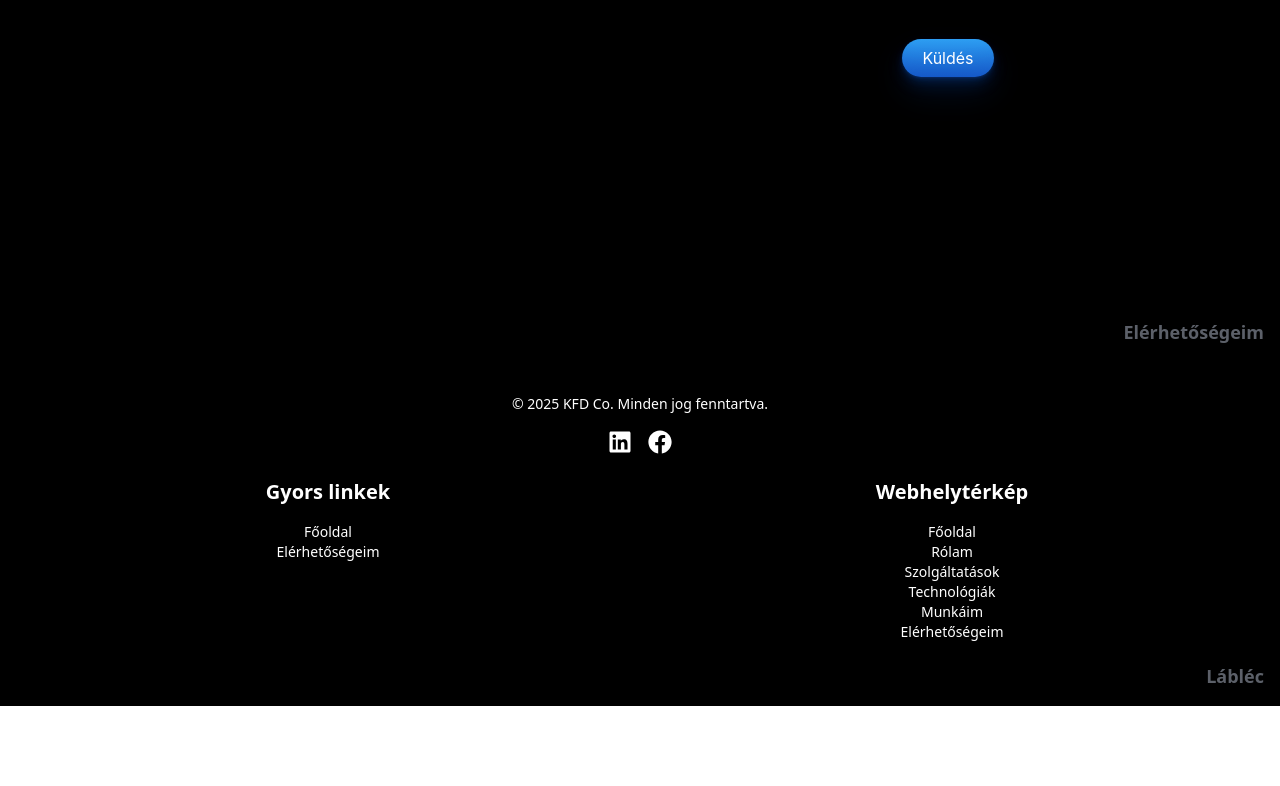
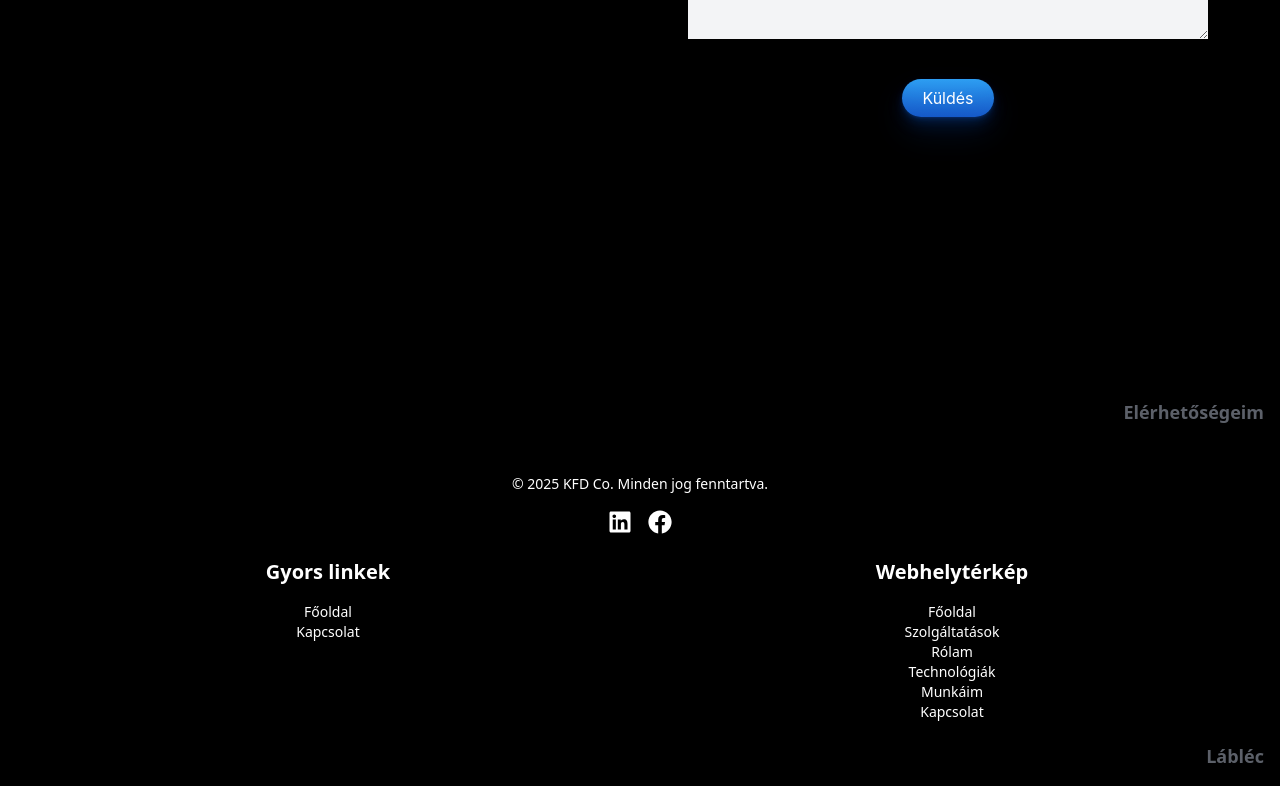
Before and after one commit to GogoMogo1989/webdeveloper, a React (Vite) app in the folder webdeveloper/: page / in a window 1280 px wide. Shown: the part 5998-6784 px from the top of the page. Before the commit the page ends 6704 px from the top, so only its background shows below. Built offline with nearby package versions, Linux system fonts and the light colour scheme.

Commit message:
fixxed issue

```diff
--- a/webdeveloper/src/components/Contact.jsx
+++ b/webdeveloper/src/components/Contact.jsx
@@ -5,7 +5,7 @@ const Contact = () => {
   return (
     <div
       name="contact"
-      className="w-full h-[130vh] min-h-screen text-black bg-black pt-10 flex justify-center items-center p-4 relative"
+      className="w-full h-[140vh] min-h-screen text-black bg-black pt-10 flex justify-center items-center p-4 relative"
     >
       <div className="w-full max-w-[1200px] flex flex-col lg:flex-row space-y-8 lg:space-y-0 lg:space-x-8">
         <div className="w-full lg:max-w-[50%] px-8 pt-20 space-y-8">
--- a/webdeveloper/src/components/Footer.jsx
+++ b/webdeveloper/src/components/Footer.jsx
@@ -45,7 +45,7 @@ const UserFooter = () => {
               duration={500}
               className="transition duration-200 cursor-pointer"
             >
-              <li className="hover:text-[#1659c9]">Elérhetőségeim</li>
+              <li className="hover:text-[#1659c9]">Kapcsolat</li>
             </Link>
           </ul>
         </div>
@@ -62,6 +62,14 @@ const UserFooter = () => {
               <li className="hover:text-[#1659c9]">Főoldal</li>
             </Link>
             <Link
+              to="services"
+              smooth={true}
+              duration={500}
+              className=" transition duration-200 cursor-pointer"
+            >
+              <li className="hover:text-[#1659c9]">Szolgáltatások</li>
+            </Link>
+            <Link
               to="about"
               smooth={true}
               duration={500}
@@ -69,14 +77,7 @@ const UserFooter = () => {
             >
               <li className="hover:text-[#1659c9]">Rólam</li>
             </Link>
-            <Link
-              to="services"
-              smooth={true}
-              duration={500}
-              className=" transition duration-200 cursor-pointer"
-            >
-              <li className="hover:text-[#1659c9]">Szolgáltatások</li>
-            </Link>
+
             <Link
               to="technologies"
               smooth={true}
@@ -99,7 +100,7 @@ const UserFooter = () => {
               duration={500}
               className=" transition duration-200 cursor-pointer"
             >
-              <li className="hover:text-[#1659c9]">Elérhetőségeim</li>
+              <li className="hover:text-[#1659c9]">Kapcsolat</li>
             </Link>
           </ul>
         </div>
```
